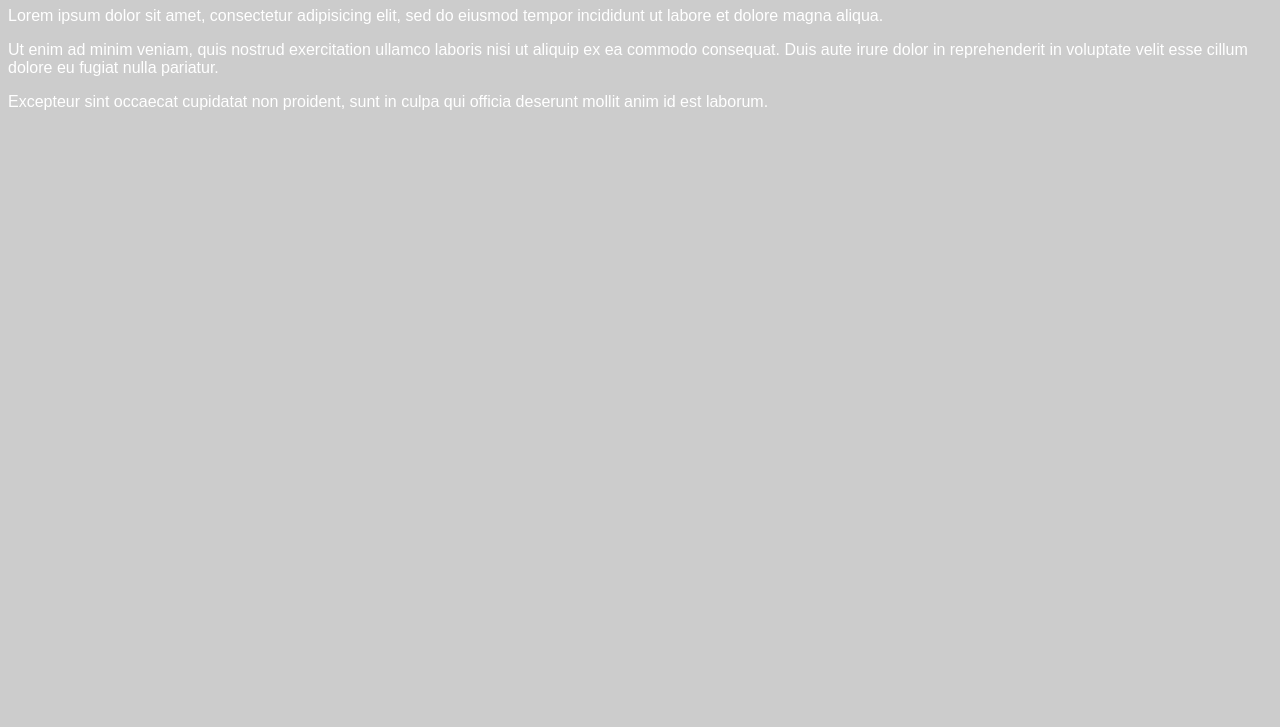
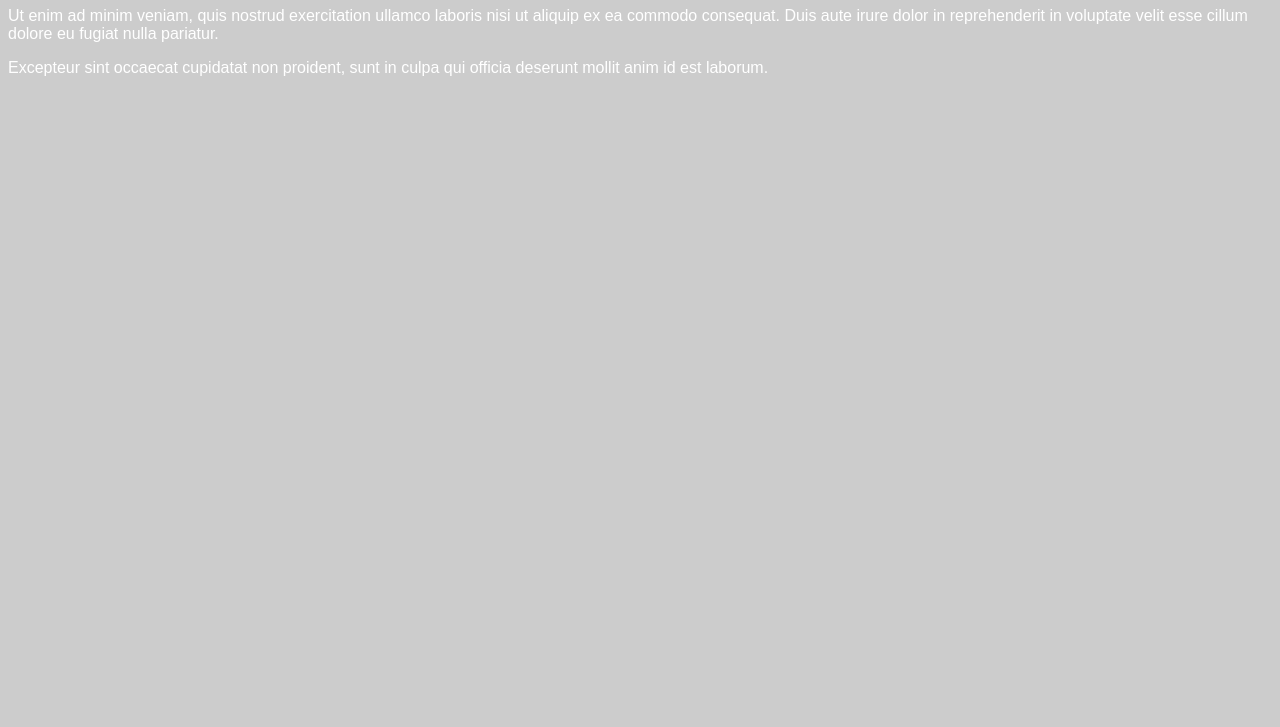
Before and after one commit to jhumbrac/shanshanduan.github.io, a plain HTML site: page unit 1/index.html in a window 1280 px wide. Shown: the part 73-800 px from the top of the page. Drawn offline with Linux system fonts and the light colour scheme.

Commit message:
update 2

```diff
--- a/unit 1/index.html
+++ b/unit 1/index.html
@@ -7,8 +7,6 @@
 	</head>
 	<body>
 		<h1>Shanshan's Week 1 Project</h1>
-		<p>Lorem ipsum dolor sit amet, consectetur adipisicing elit, sed do eiusmod
-		tempor incididunt ut labore et dolore magna aliqua. </p>
 
 		<p>Ut enim ad minim veniam,
 		quis nostrud exercitation ullamco laboris nisi ut aliquip ex ea commodo
```
